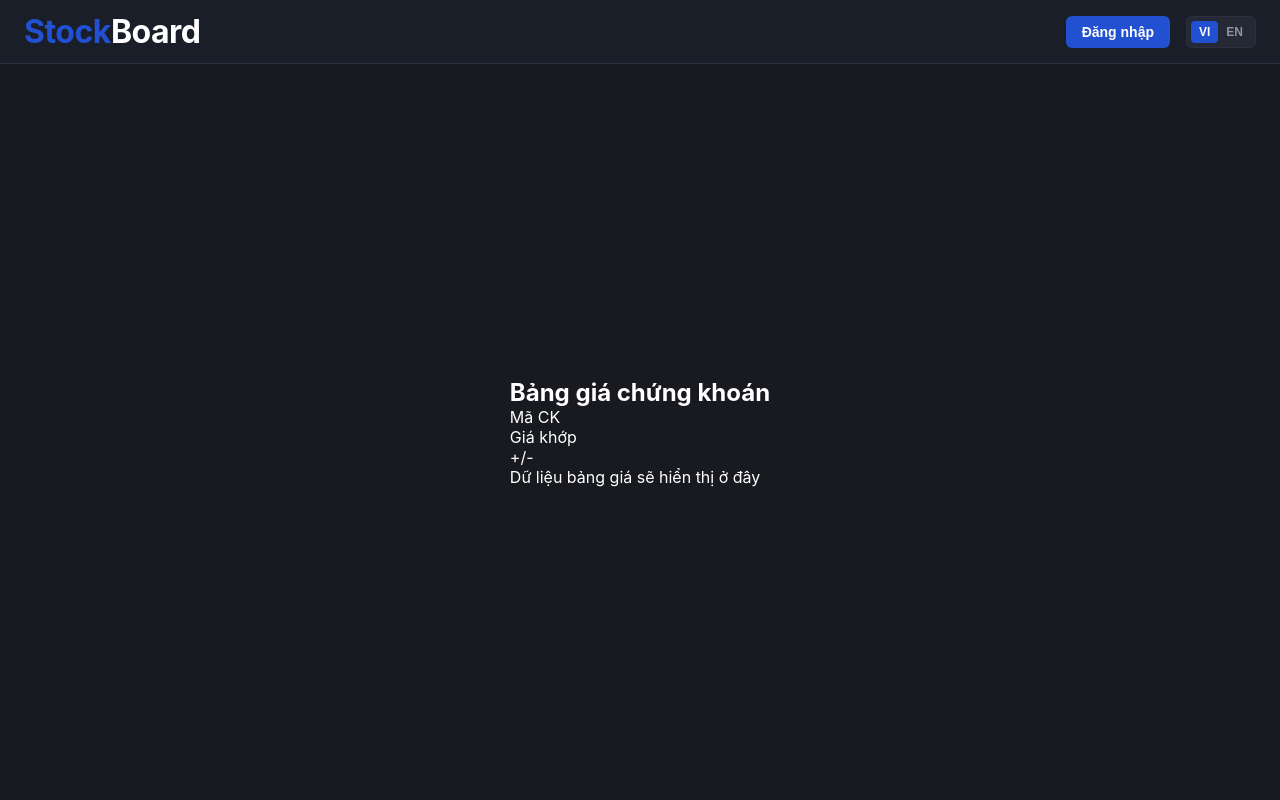
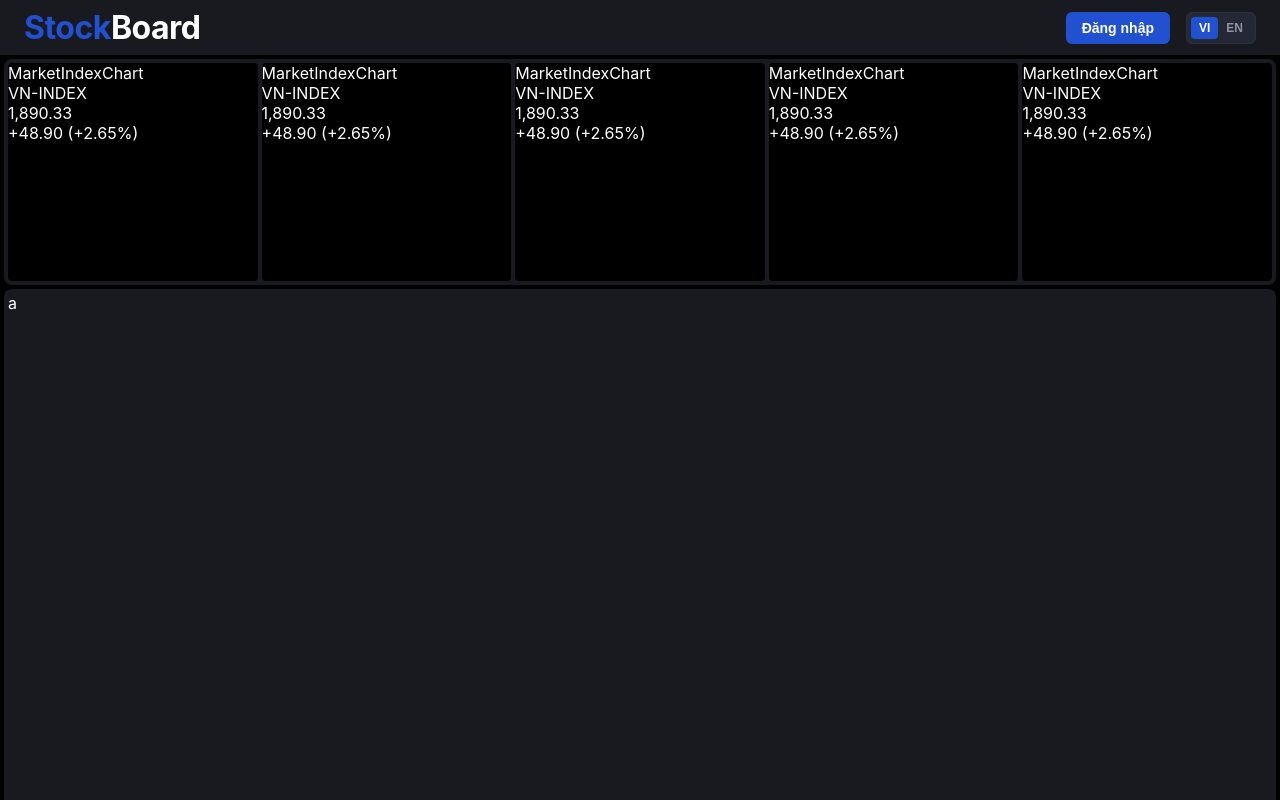
Before and after one commit to NguyenKhacPhuocc/stock-board, a React (Vite) app in the folder front-end/: page /market in a window 1280 px wide. Built offline with nearby package versions, Linux system fonts and the light colour scheme; no server answers.

Commit message:
feat(market): add market page v1

```diff
--- a/front-end/package.json
+++ b/front-end/package.json
@@ -19,7 +19,8 @@
     "react-intl": "^8.1.1",
     "react-redux": "^9.2.0",
     "react-router-dom": "^7.12.0",
-    "react-toastify": "^11.0.5"
+    "react-toastify": "^11.0.5",
+    "socket.io-client": "^4.8.3"
   },
   "devDependencies": {
     "@eslint/js": "^9.39.1",
--- a/front-end/src/components/layout/Header/Header.module.scss
+++ b/front-end/src/components/layout/Header/Header.module.scss
@@ -1,13 +1,11 @@
-@import "@/styles/variables.scss";
+@use "@/styles/variables.scss" as *;
 
 .header {
-  height: 64px;
-  background-color: $bg-secondary;
-  border-bottom: 1px solid $border-color;
+  background-color: $bg-color;
   display: flex;
   align-items: center;
   justify-content: space-between;
-  padding: 0 24px;
+  padding: 8px 24px;
   position: sticky;
   top: 0;
   z-index: 100;
--- a/front-end/src/features/auth/components/LoginForm.module.scss
+++ b/front-end/src/features/auth/components/LoginForm.module.scss
@@ -1,4 +1,4 @@
-@import "../../../styles/variables.scss";
+@use "@/styles/variables.scss" as *;
 
 .loginForm {
   background: $bg-secondary;
--- /dev/null
+++ b/front-end/src/features/market/components/MarketBoard/MarketBoard.module.scss
@@ -0,0 +1,31 @@
+@use "@/styles/variables.scss" as *;
+
+.marketBoard {
+    display: flex;
+    flex-direction: column;
+    gap: 4px;
+    width: 100%;
+    flex: 1;
+
+    .marketBoardOverview {
+        flex: 2;
+        background-color: $bg-color;
+        border-radius: 8px;
+        padding: 4px;
+        display: grid;
+        grid-template-columns: repeat(5, minmax(0, 1fr));
+        gap: 4px;
+
+        .marketIndex {
+            background-color: #000;
+            border-radius: 4px;
+        }
+    }
+
+    .marketBoardTable {
+        flex: 7;
+        background-color: $bg-color;
+        border-radius: 8px 8px 0 0;
+        padding: 4px;
+    }
+}
--- a/front-end/src/features/market/components/MarketBoard/MarketBoard.tsx
+++ b/front-end/src/features/market/components/MarketBoard/MarketBoard.tsx
@@ -1,13 +1,14 @@
-import MarketHeader from './MarketHeader';
+import styles from "@/features/market/components/MarketBoard/MarketBoard.module.scss";
+import MarketOverview from "./MarketOverview";
 
 export default function MarketBoard() {
   return (
-    <div className="market-board">
-      <h2>Bảng giá chứng khoán</h2>
-      <MarketHeader />
-      {/* Table content goes here */}
-      <div className="market-table-content">
-        Dữ liệu bảng giá sẽ hiển thị ở đây
+    <div className={styles.marketBoard}>
+      <div className={styles.marketBoardOverview}>
+        <MarketOverview />
+      </div>
+      <div className={styles.marketBoardTable}>
+        a
       </div>
     </div>
   );
--- /dev/null
+++ b/front-end/src/features/market/components/MarketBoard/MarketIndexCard.tsx
@@ -0,0 +1,18 @@
+import styles from "@/features/market/components/MarketBoard/MarketBoard.module.scss";
+import MarketIndexChart from "./MarketIndexChart";
+
+export default function MarketIndexCard() {
+    return (
+        <div className={styles.card}>
+            <div className={styles.chart}>
+                <MarketIndexChart />
+            </div>
+
+            <div className={styles.summary}>
+                <div className={styles.title}>VN-INDEX</div>
+                <div className={styles.value}>1,890.33</div>
+                <div className={styles.change}>+48.90 (+2.65%)</div>
+            </div>
+        </div>
+    );
+}
--- /dev/null
+++ b/front-end/src/features/market/components/MarketBoard/MarketIndexChart.tsx
@@ -0,0 +1,7 @@
+export default function MarketIndexChart() {
+  return (
+    <>
+      MarketIndexChart
+    </>
+  );
+}
--- /dev/null
+++ b/front-end/src/features/market/components/MarketBoard/MarketOverview.tsx
@@ -0,0 +1,24 @@
+import styles from "@/features/market/components/MarketBoard/MarketBoard.module.scss";
+import MarketIndexCard from "./MarketIndexCard";
+
+export default function MarketOverview() {
+    return (
+        <>
+            <div className={styles.marketIndex}>
+                <MarketIndexCard />
+            </div>
+            <div className={styles.marketIndex}>
+                <MarketIndexCard />
+            </div>
+            <div className={styles.marketIndex}>
+                <MarketIndexCard />
+            </div>
+            <div className={styles.marketIndex}>
+                <MarketIndexCard />
+            </div>
+            <div className={styles.marketIndex}>
+                <MarketIndexCard />
+            </div>
+        </>
+    );
+}
--- a/front-end/src/styles/index.scss
+++ b/front-end/src/styles/index.scss
@@ -1,4 +1,4 @@
-@import "./variables.scss";
+@use "variables" as *;
 
 * {
   margin: 0;
@@ -17,13 +17,13 @@ body {
   min-height: 100vh;
   display: flex;
   flex-direction: column;
+  background-color: #000000;
 }
 
 .layout-content {
   flex: 1;
   display: flex;
-  justify-content: center;
-  align-items: center;
+  flex-direction: column;
 }
 
 /* Các class Layout dùng chung */
@@ -32,5 +32,8 @@ body {
 }
 
 .market-page {
-  height: 100%;
+  flex: 1;
+  display: flex;
+  flex-direction: column;
+  padding: 4px 4px 0 4px;
 }
--- a/front-end/vite.config.ts
+++ b/front-end/vite.config.ts
@@ -1,6 +1,10 @@
 import { defineConfig } from 'vite'
 import react from '@vitejs/plugin-react-swc'
 import path from 'path'
+import { fileURLToPath } from 'url'
+
+const __filename = fileURLToPath(import.meta.url)
+const __dirname = path.dirname(__filename)
 
 // https://vite.dev/config/
 export default defineConfig({
```
Also changed, not shown: front-end/src/features/market/components/MarketBoard/MarketTable.scss (deleted), 1 other file (tests, documents, lock files or other folders).
